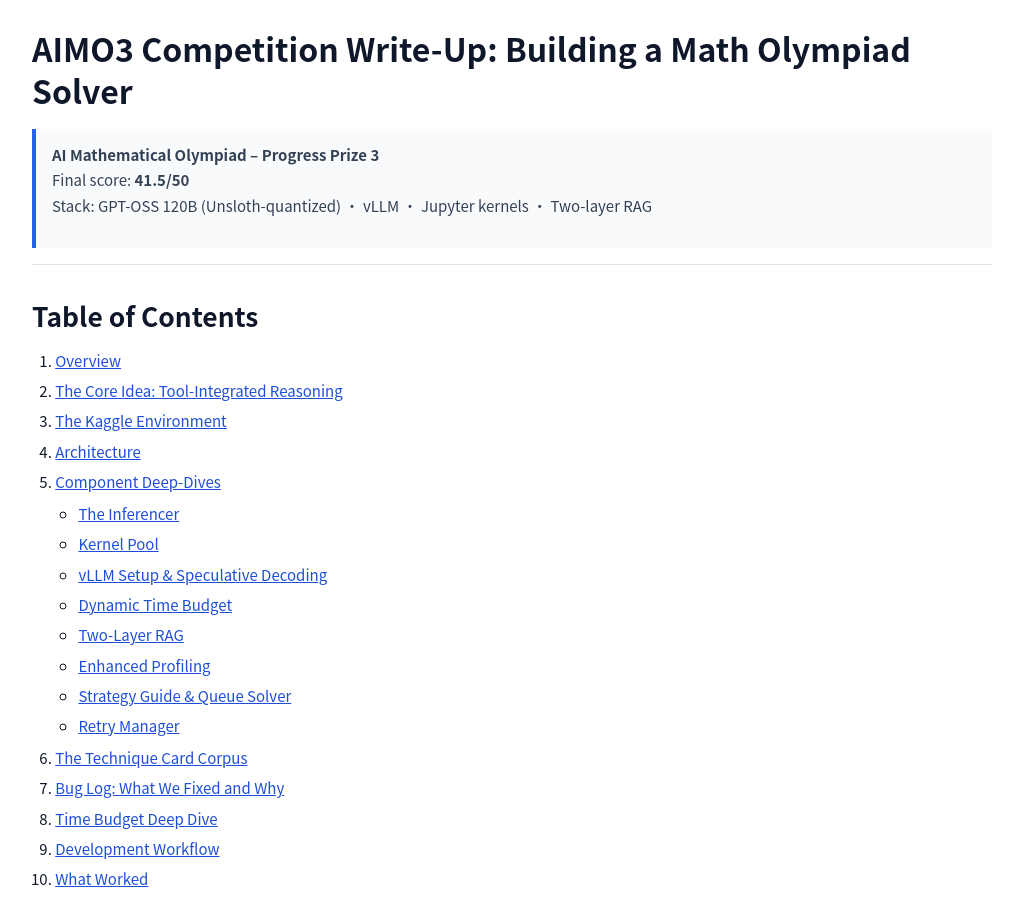
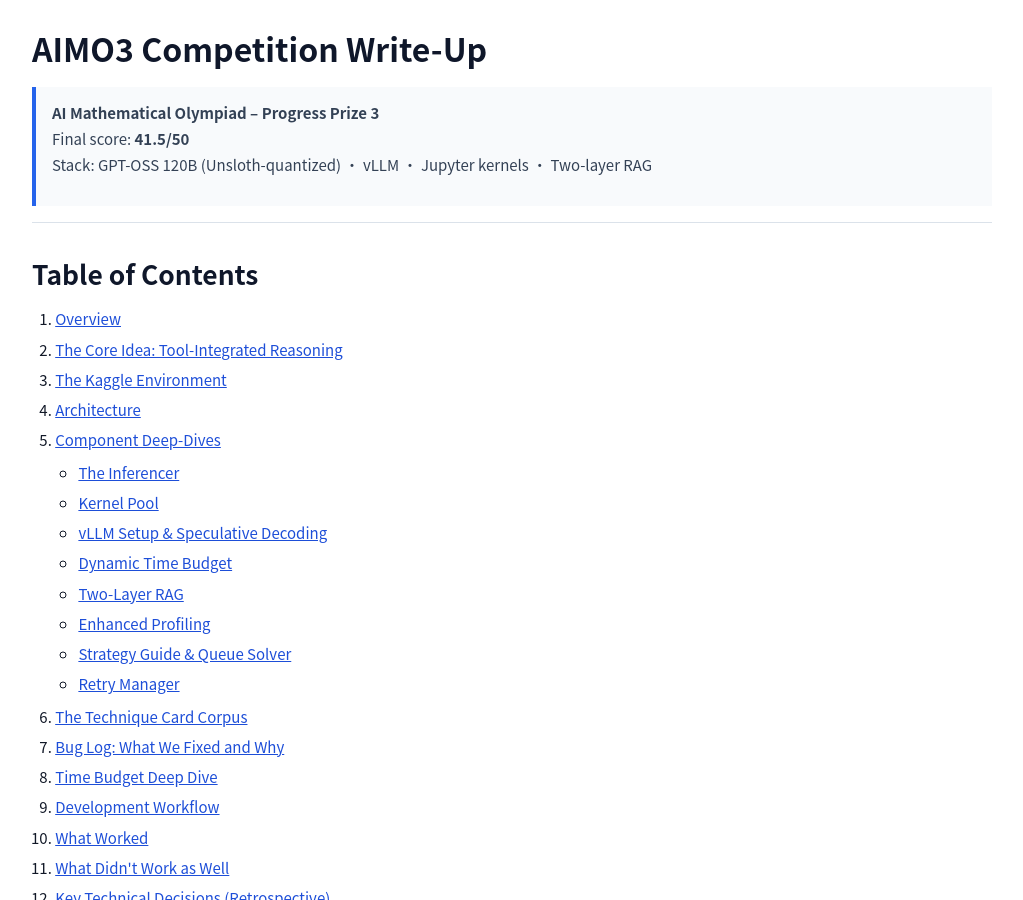
Before and after one commit to Jarvis2001/AIMO3-Writeup, a Jekyll site: the page built from README.md, in a window 1280 px wide and 900 px high. Shown: the whole window, without its empty margins (128-1151 px from the left). Built offline with Jekyll 4.4.1, drawn with Linux system fonts in a browser that asks for light colours; our own code applies the rules of GitHub Pages for plain Markdown files.

Commit message:
Shorten competition write-up title

```diff
--- a/_layouts/default.html
+++ b/_layouts/default.html
@@ -237,7 +237,7 @@
   </head>
   <body>
     <main class="markdown-export">
-<h1>AIMO3 Competition Write-Up: Building a Math Olympiad Solver</h1>
+<h1>AIMO3 Competition Write-Up</h1>
 <blockquote>
 <p><strong>AI Mathematical Olympiad – Progress Prize 3</strong><br>
 Final score: <strong>41.5/50</strong><br>
```
